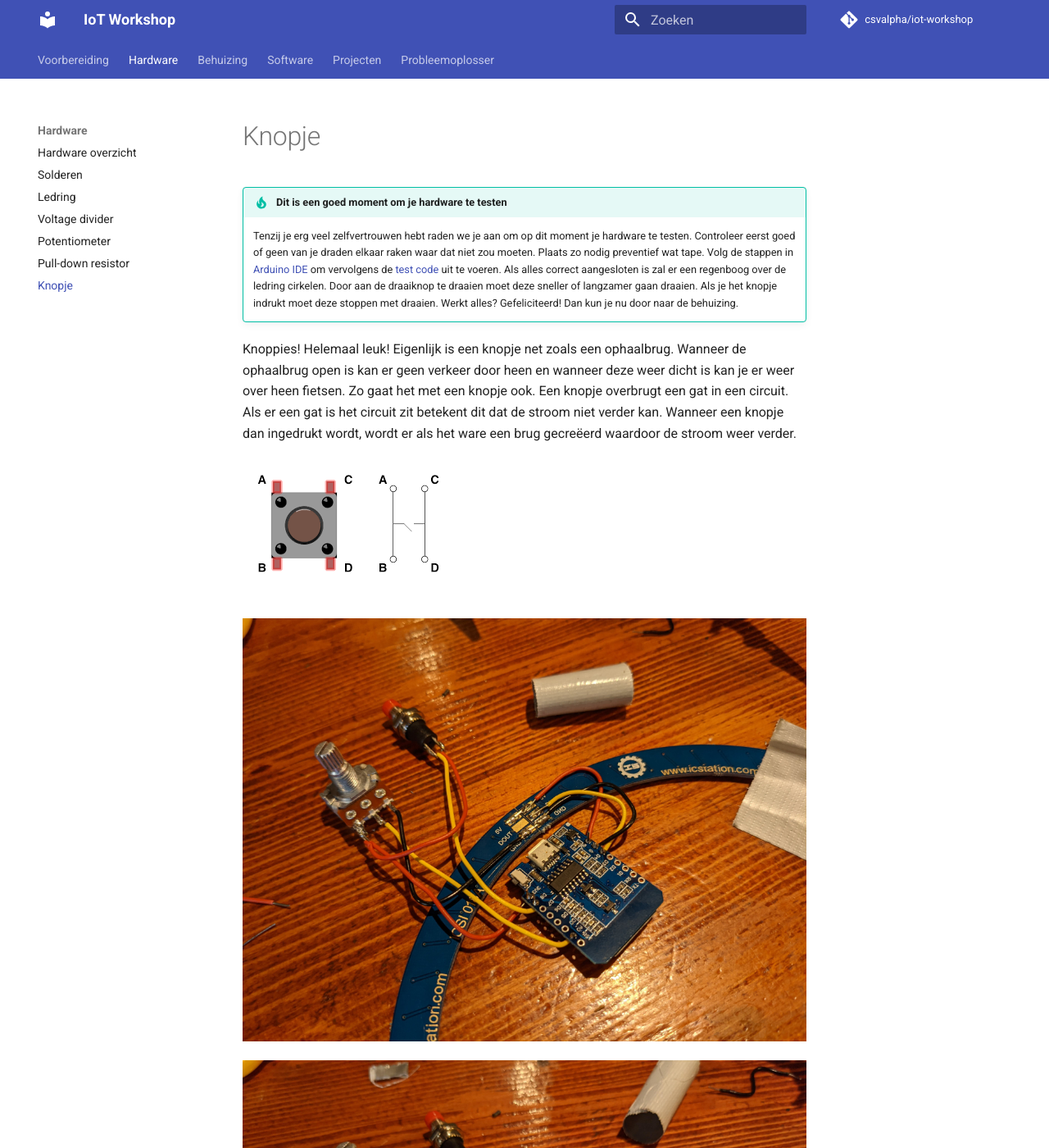
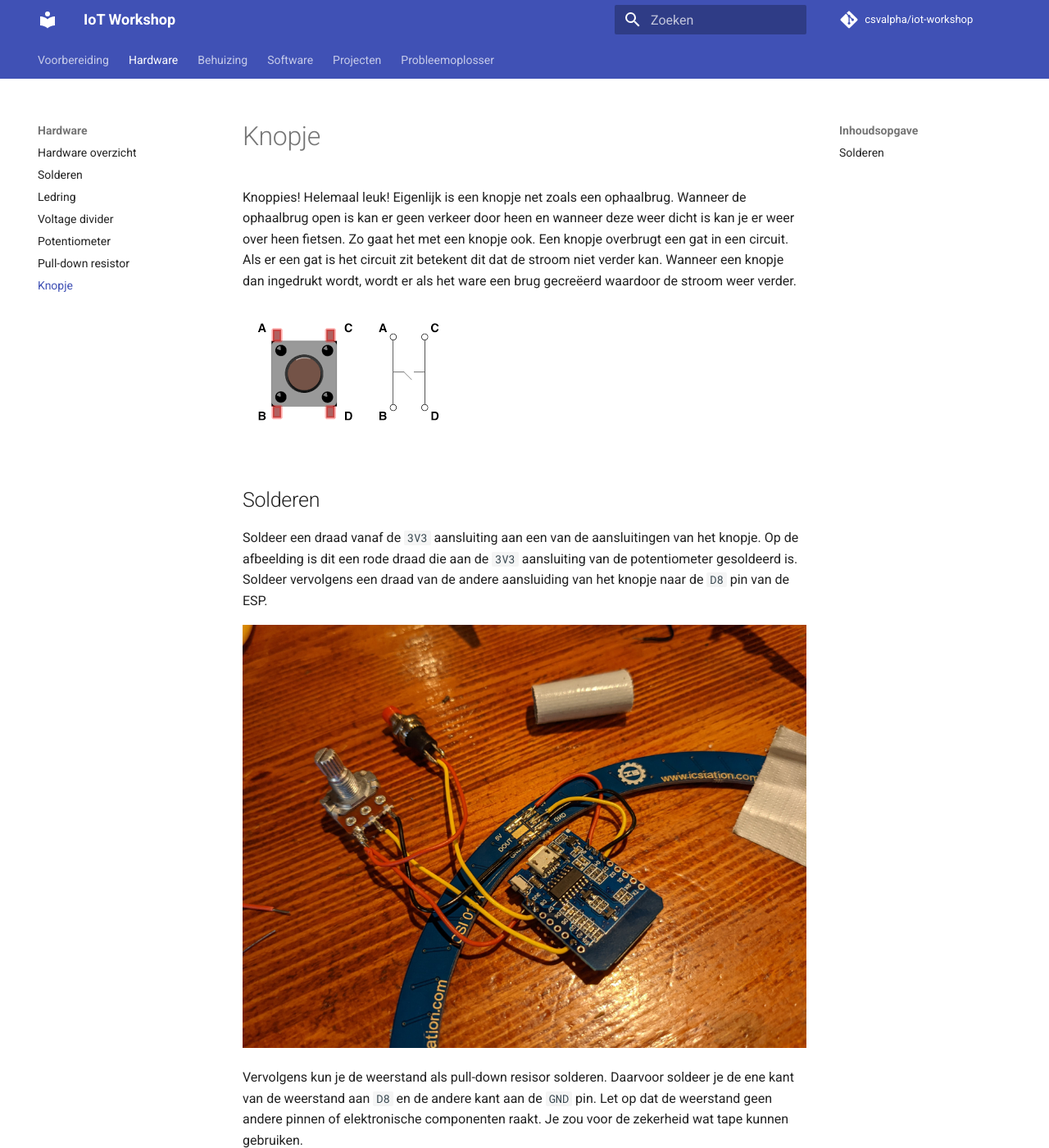
Before and after one commit to csvalpha/iot-workshop, an MkDocs documentation site: the page built from docs/hardware/knopje.md, in a window 1280 px wide and 1400 px high. Shown: the whole window at 82% size. Built offline with MkDocs 1.6.1 and Material for MkDocs 9.7.7, drawn with Linux system fonts in a browser that asks for light colours; comment, search, counter and statistics services are not loaded.

Commit message:
Update knopje.md

```diff
--- a/docs/hardware/knopje.md
+++ b/docs/hardware/knopje.md
@@ -1,12 +1,17 @@
 # Knopje
-!!! tip "Dit is een goed moment om je hardware te testen"
-    Tenzij je erg veel zelfvertrouwen hebt raden we je aan om op dit moment je hardware te testen. Controleer eerst goed of geen van je draden elkaar raken waar dat niet zou moeten. Plaats zo nodig preventief wat tape. Volg de stappen in [Arduino IDE](../software]) om vervolgens de [test code](../software/#test-code) uit te voeren. Als alles correct aangesloten is zal er een regenboog over de ledring cirkelen. Door aan de draaiknop te draaien moet deze sneller of langzamer gaan draaien. Als je het knopje indrukt moet deze stoppen met draaien. Werkt alles? Gefeliciteerd! Dan kun je nu door naar de behuizing.
-
- Knoppies! Helemaal leuk! Eigenlijk is een knopje net zoals een ophaalbrug. Wanneer de ophaalbrug open is kan er geen verkeer door heen en wanneer deze weer dicht is kan je er weer over heen fietsen. Zo gaat het met een knopje ook.
+Knoppies! Helemaal leuk! Eigenlijk is een knopje net zoals een ophaalbrug. Wanneer de ophaalbrug open is kan er geen verkeer door heen en wanneer deze weer dicht is kan je er weer over heen fietsen. Zo gaat het met een knopje ook.
 Een knopje overbrugt een gat in een circuit. Als er een gat is het circuit zit betekent dit dat de stroom niet verder kan. Wanneer een knopje dan ingedrukt wordt, wordt er als het ware een brug gecreëerd waardoor de stroom weer verder.
 
 ![Knopje](../assets/images/Button.png)
 
+## Solderen
+Soldeer een draad vanaf de `3V3` aansluiting aan een van de aansluitingen van het knopje. Op de afbeelding is dit een rode draad die aan de `3V3` aansluiting van de potentiometer gesoldeerd is. Soldeer vervolgens een draad van de andere aansluiding van het knopje naar de `D8` pin van de ESP.
+
 ![Knopje aansluiting op esp](../assets/images/hardware-potentiometer.jpg)
 
+Vervolgens kun je de weerstand als pull-down resisor solderen. Daarvoor soldeer je de ene kant van de weerstand aan `D8` en de andere kant aan de `GND` pin. Let op dat de weerstand geen andere pinnen of elektronische componenten raakt. Je zou voor de zekerheid wat tape kunnen gebruiken.
+
 ![Pull-down resistor aansluiting op esp](../assets/images/hardware-knopje.jpg)
+
+!!! tip "Dit is een goed moment om je hardware te testen"
+    Tenzij je erg veel zelfvertrouwen hebt raden we je aan om op dit moment je hardware te testen. Controleer eerst goed of geen van je draden elkaar raken waar dat niet zou moeten. Plaats zo nodig preventief wat tape. Volg de stappen in [Arduino IDE](../software]) om vervolgens de [test code](../software/#test-code) uit te voeren. Als alles correct aangesloten is zal er een regenboog over de ledring cirkelen. Door aan de draaiknop te draaien moet deze sneller of langzamer gaan draaien. Als je het knopje indrukt moet deze stoppen met draaien. Werkt alles? Gefeliciteerd! Dan kun je nu door naar de behuizing.
```
